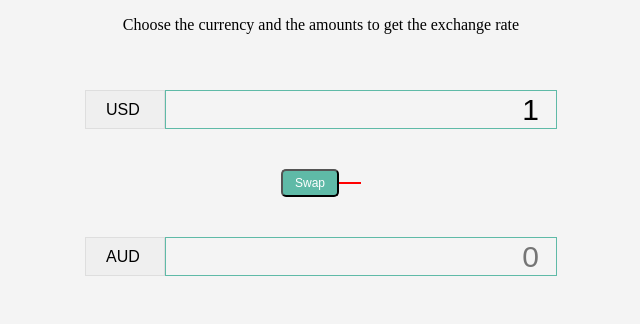
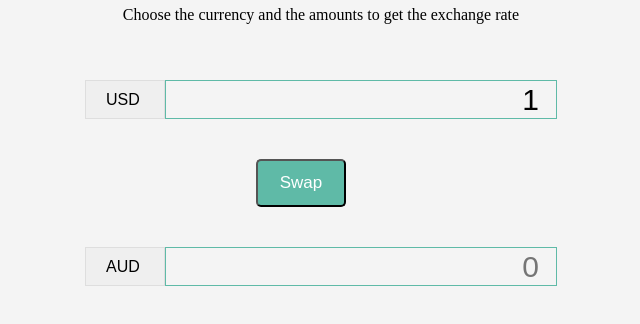
Before and after one commit to Mingyang-Li/Exchange-Rate-Calculator, a plain HTML site: page index.html in a window 1280 px wide. Shown: the part 356-680 px from the top of the page, without its empty margins (319-959 px from the left). Drawn offline with Linux system fonts and the light colour scheme; no server answers.

Commit message:
Made the UI more accessible

```diff
--- a/style.css
+++ b/style.css
@@ -35,8 +35,14 @@ p{
     background: var(--primary-color);
     cursor: pointer;
     border-radius: 5px;
-    font-size: 12px;
-    padding: 5px 12px;
+    font-size: 17px;
+    padding: 12px 22px;
+}
+
+.btn:hover{
+    color: var(--primary-color);
+    background: #fff;
+    transition-delay: 100ms;
 }
 
 .currency{
@@ -72,9 +78,8 @@ p{
 
 .rate{
     color: var(--primary-color);
-    font-size: 14px;
-    padding: 0 10px;
-    border: 1px solid red;
+    font-size: 30px;
+    padding: 0 20px;
 }
 
 select:focus, input:focus button:focus{
```
